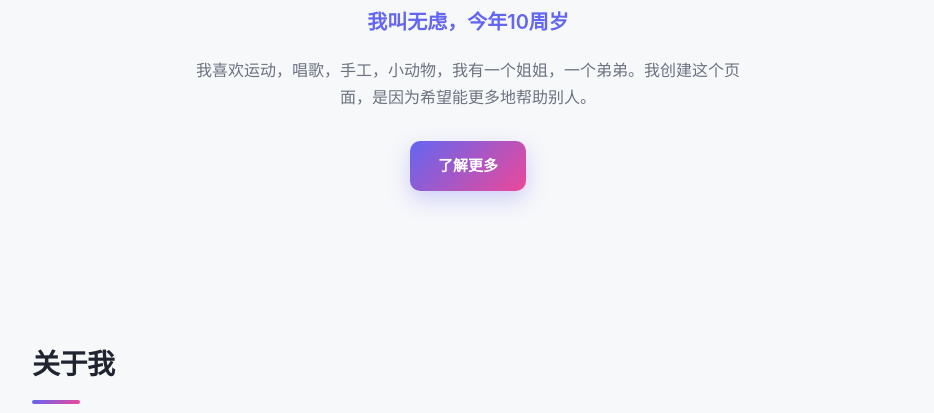
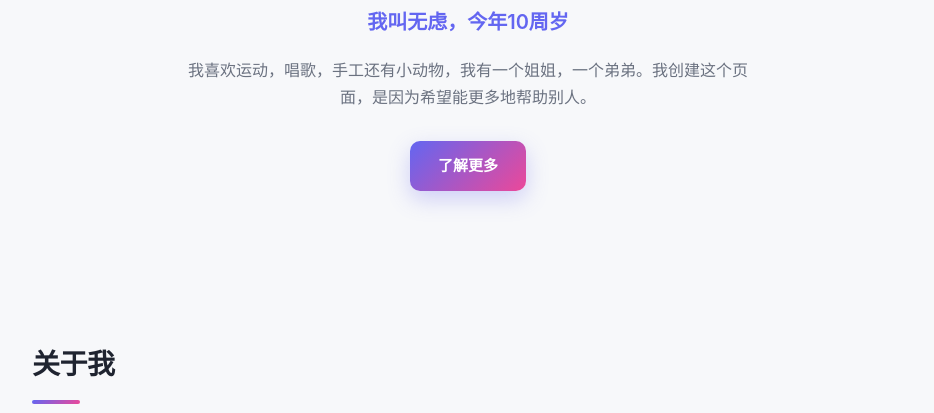
Before and after one commit to wulv2017/anna-site, a plain HTML site: page index.html in a window 1280 px wide. Shown: the part 387-800 px from the top of the page, without its empty margins (172-1106 px from the left). Drawn offline with Linux system fonts and the light colour scheme.

Commit message:
Tweak hobbies wording

```diff
--- a/index.html
+++ b/index.html
@@ -107,7 +107,7 @@
     <div class="avatar">A</div>
     <h1>你好，我是Anna</h1>
     <div class="sub">我叫无虑，今年10周岁</div>
-    <p>我喜欢运动，唱歌，手工，小动物，我有一个姐姐，一个弟弟。我创建这个页面，是因为希望能更多地帮助别人。</p>
+    <p>我喜欢运动，唱歌，手工还有小动物，我有一个姐姐，一个弟弟。我创建这个页面，是因为希望能更多地帮助别人。</p>
     <a class="btn" href="#about">了解更多</a>
   </div>
 
```
